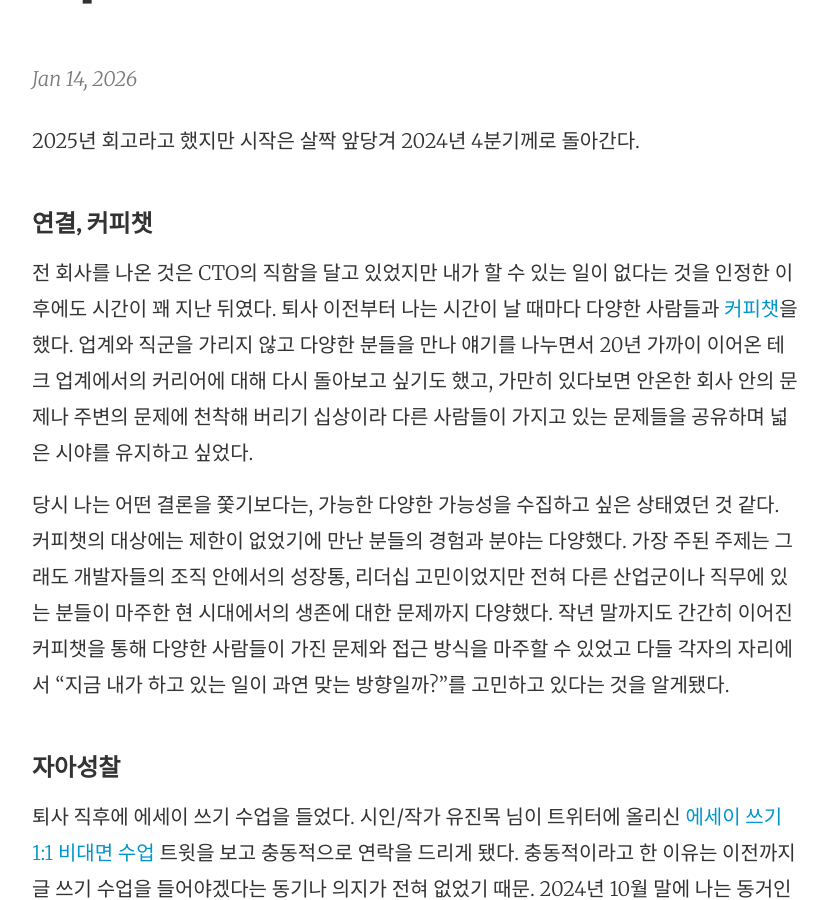
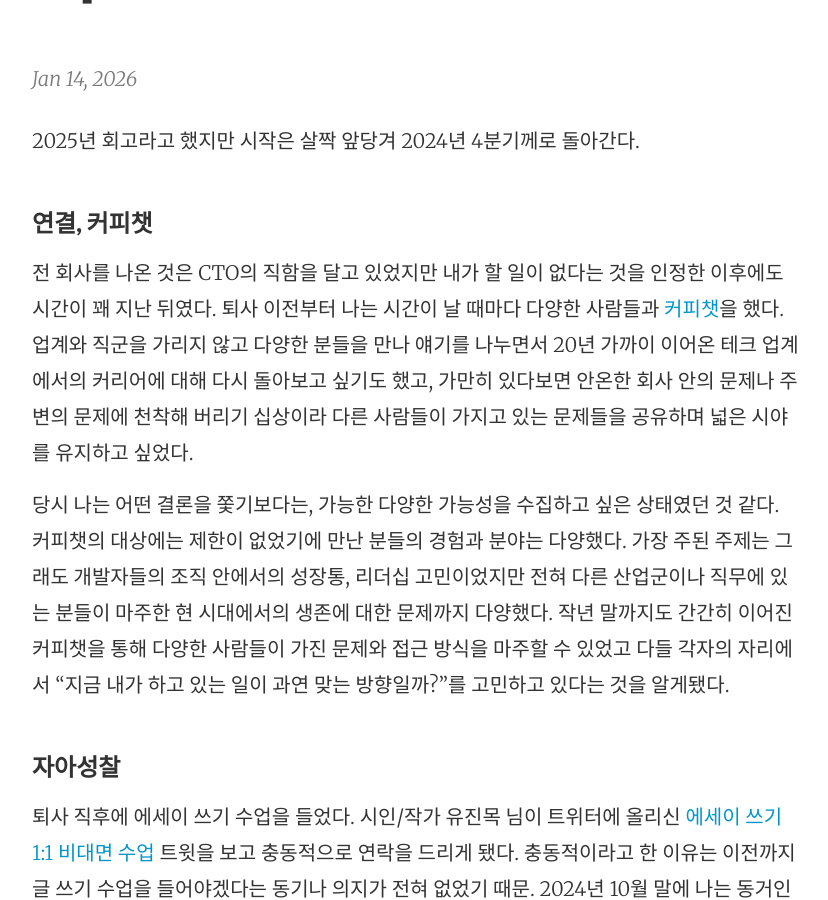
Before and after one commit to joyeon/joyeon.github.io, a Jekyll site: the page built from _posts/2026-01-14-2025-review.md, in a window 1280 px wide and 900 px high, scrolled down 376 px. Shown: the whole window, without its empty margins (224-1052 px from the left). Built offline with Jekyll 4.4.1, drawn with Linux system fonts in a browser that asks for light colours; some of the changed text lies outside the part shown.

Commit message:
Revise 2025 review with personal reflections
Updated the content of the 2025 review post with reflections on career and coffee chats.

```diff
--- a/_posts/2026-01-14-2025-review.md
+++ b/_posts/2026-01-14-2025-review.md
@@ -8,7 +8,7 @@
 
 ### 연결, 커피챗
 
-전 회사를 나온 것은 CTO의 직함을 달고 있었지만 내가 할 수 있는 일이 없다는 것을 인정한 이후에도 시간이 꽤 지난 뒤였다. 퇴사 이전부터 나는 시간이 날 때마다 다양한 사람들과 [커피챗](https://joyeon.co/2024/06/18/coffee-chat-proposal.html)을 했다. 업계와 직군을 가리지 않고 다양한 분들을 만나 얘기를 나누면서 20년 가까이 이어온 테크 업계에서의 커리어에 대해 다시 돌아보고 싶기도 했고, 가만히 있다보면 안온한 회사 안의 문제나 주변의 문제에 천착해 버리기 십상이라 다른 사람들이 가지고 있는 문제들을 공유하며 넓은 시야를 유지하고 싶었다.
+전 회사를 나온 것은 CTO의 직함을 달고 있었지만 내가 할 일이 없다는 것을 인정한 이후에도 시간이 꽤 지난 뒤였다. 퇴사 이전부터 나는 시간이 날 때마다 다양한 사람들과 [커피챗](https://joyeon.co/2024/06/18/coffee-chat-proposal.html)을 했다. 업계와 직군을 가리지 않고 다양한 분들을 만나 얘기를 나누면서 20년 가까이 이어온 테크 업계에서의 커리어에 대해 다시 돌아보고 싶기도 했고, 가만히 있다보면 안온한 회사 안의 문제나 주변의 문제에 천착해 버리기 십상이라 다른 사람들이 가지고 있는 문제들을 공유하며 넓은 시야를 유지하고 싶었다.
 
 당시 나는 어떤 결론을 쫓기보다는, 가능한 다양한 가능성을 수집하고 싶은 상태였던 것 같다. 커피챗의 대상에는 제한이 없었기에 만난 분들의 경험과 분야는 다양했다. 가장 주된 주제는 그래도 개발자들의 조직 안에서의 성장통, 리더십 고민이었지만 전혀 다른 산업군이나 직무에 있는 분들이 마주한 현 시대에서의 생존에 대한 문제까지 다양했다. 작년 말까지도 간간히 이어진 커피챗을 통해 다양한 사람들이 가진 문제와 접근 방식을 마주할 수 있었고 다들 각자의 자리에서 "지금 내가 하고 있는 일이 과연 맞는 방향일까?"를 고민하고 있다는 것을 알게됐다.
 
```
Also changed, not shown: other parts of _posts/2026-01-14-2025-review.md (+1 -0 lines).
